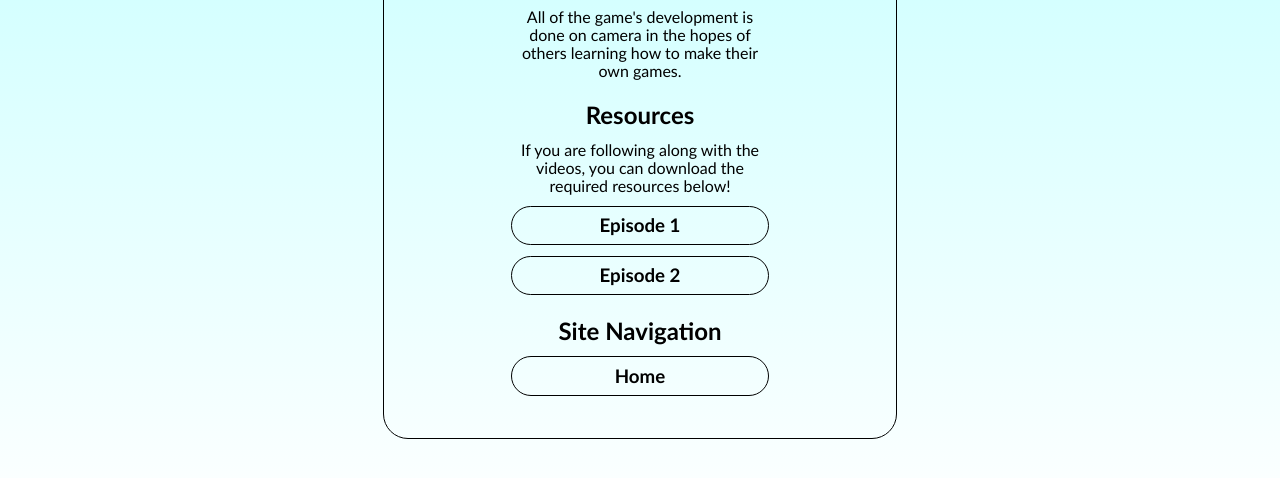
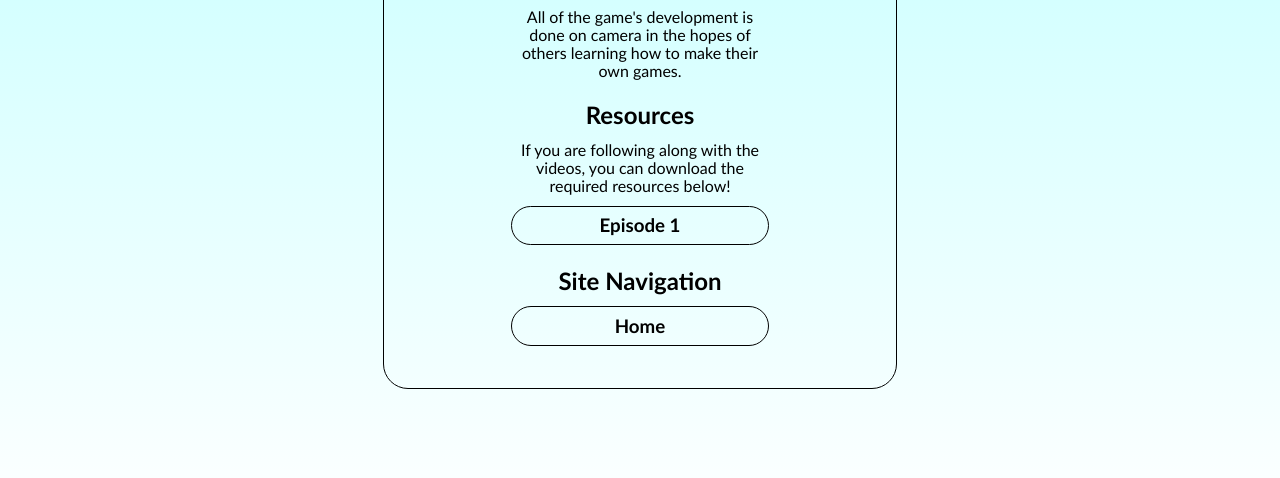
Before and after one commit to ariahks/ariahks.github.io, a plain HTML site: page projectpixel/index.html in a window 1280 px wide. Shown: the part 264-742 px from the top of the page. Drawn offline with Linux system fonts and the light colour scheme.

Commit message:
Hid episode 2 resources since episode won't come out for a while

```diff
--- a/projectpixel/index.html
+++ b/projectpixel/index.html
@@ -26,8 +26,8 @@
 			<br />
 			<a href="resources/episode1.zip" download class="border"><h3>Episode 1</h3></a>
 			<br />
-			<a href="resources/episode2.zip" download class="border"><h3>Episode 2</h3></a>
-			<br />
+			<!--<a href="resources/episode2.zip" download class="border"><h3>Episode 2</h3></a>
+			<br />-->
 			<h2 class="section">Site Navigation</h2>
 			<a href="../index.html" class="border"><h3>Home</h3></a>
 			<br />
```
